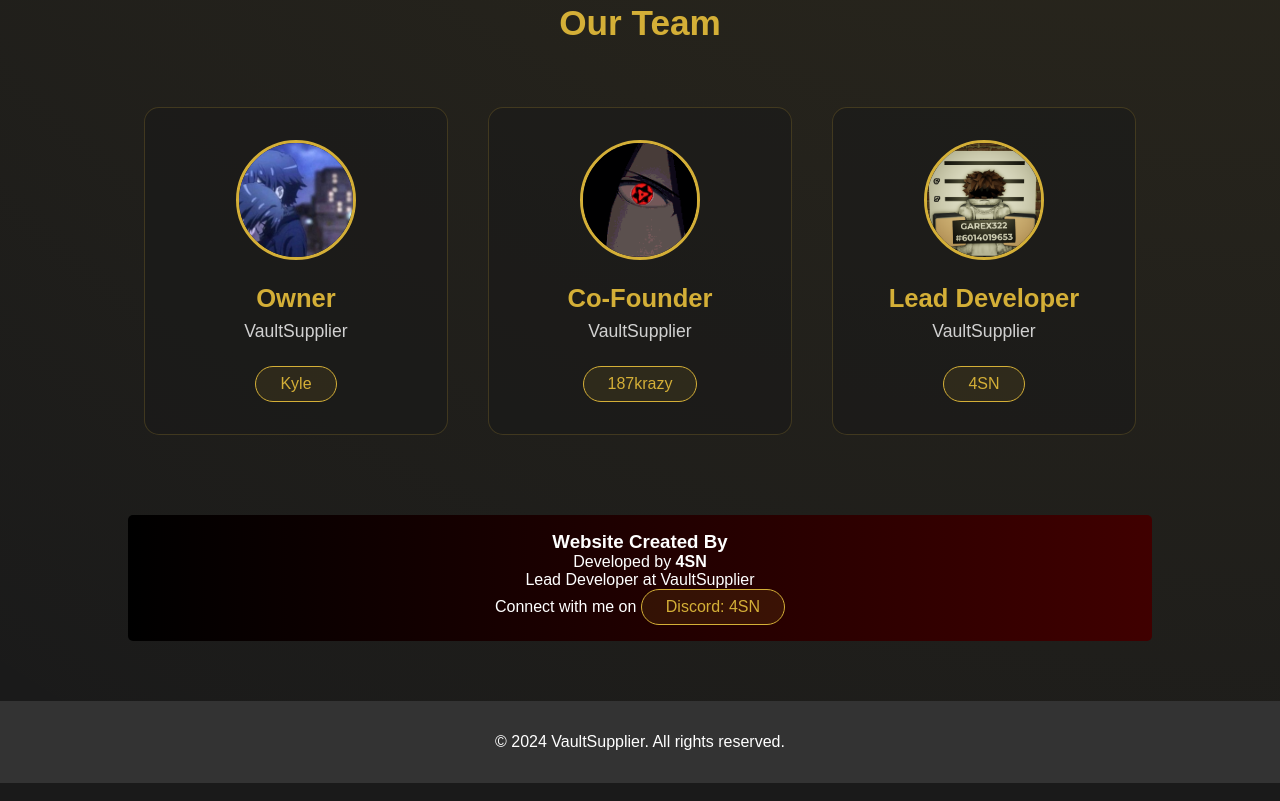
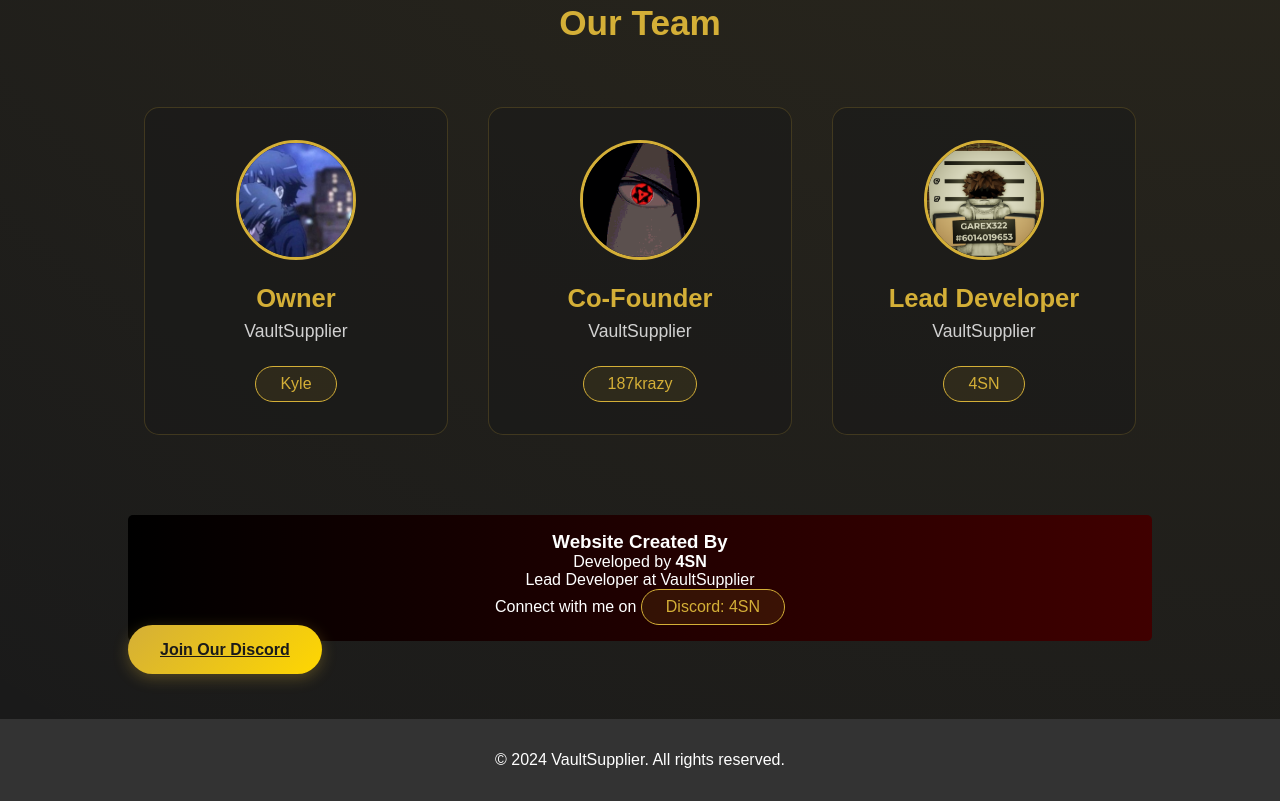
Before and after one commit to Keknotocrack/vaultsupplier, a website: page about.html in a window 1280 px wide. Shown: the part 1260-2061 px from the top of the page. Drawn offline with Linux system fonts and the light colour scheme.

Commit message:
Add files via upload

```diff
--- a/about.html
+++ b/about.html
@@ -85,6 +85,10 @@
                 <p>Lead Developer at VaultSupplier</p>
                 <p>Connect with me on <a href="https://discord.gg/vaultsupplier" target="_blank" class="discord-tag">Discord: 4SN</a></p>
             </div>
+
+            <div class="cta-buttons">
+                <a href="https://discord.gg/vaultsupplier" target="_blank" class="btn primary">Join Our Discord</a>
+            </div>
         </div>
     </main>
 
```
Also changed, not shown: index.html (+1 -1 lines), products.html (+3 -0 lines).
